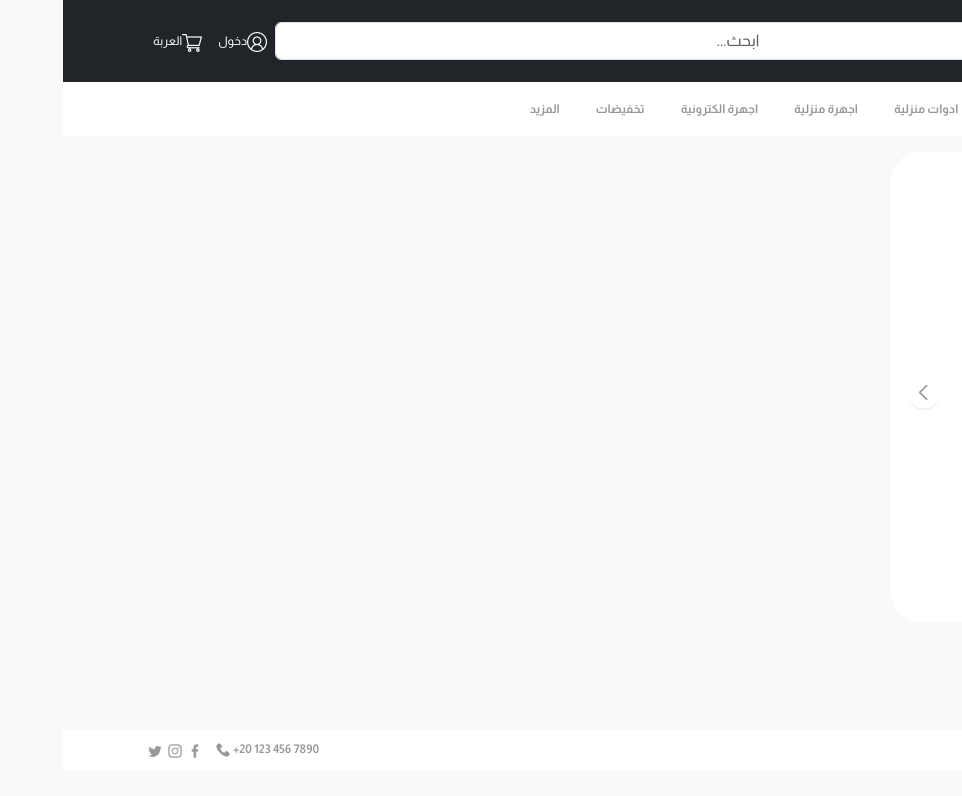
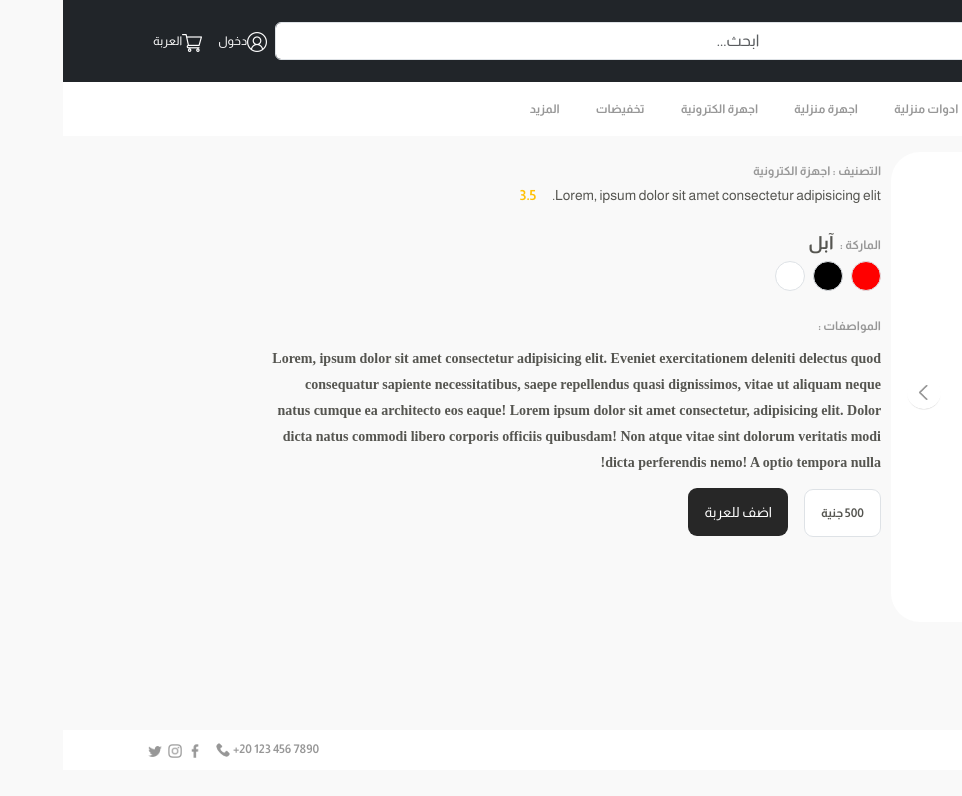
Before and after one commit to mohamedtarekdev/react-ecommerce, a React (Vite) app: page /product/1 in a window 1280 px wide. Shown: the top 796 px of the page, without its empty margins (318-1280 px from the left). Built offline with nearby package versions, Linux system fonts and the light colour scheme.

Commit message:
Add the section of the product description for the product details page (It will be refactoring later)

```diff
--- /dev/null
+++ b/src/components/ProductDescription.jsx
@@ -0,0 +1,77 @@
+import React from 'react';
+import { Col, Row } from 'react-bootstrap';
+
+const ProductDescription = () => {
+    const availableColors = ['red', 'black', 'white'];
+    return (
+        <div>
+            <Row className="mt-2">
+                <div className="cat-text">التصنيف : اجهزة الكترونية</div>
+            </Row>
+            <Row>
+                <Col md="8">
+                    <div className="cat-title d-inline">
+                        Lorem, ipsum dolor sit amet consectetur adipisicing
+                        elit.
+                        <div className="cat-rate d-inline mx-3">3.5</div>
+                    </div>
+                </Col>
+            </Row>
+            <Row>
+                <Col md="8" className="mt-4">
+                    <div className="cat-text d-inline">الماركة : </div>
+                    <div className="barnd-text d-inline mx-1">آبل</div>
+                </Col>
+            </Row>
+            <Row>
+                <Col md="8" className="mt-1 d-flex">
+                    {availableColors
+                        ? availableColors.map((color, index) => {
+                              return (
+                                  <div
+                                      key={index}
+                                      onClick={() => colorClick(index, color)}
+                                      className="color ms-2 border"
+                                      style={{
+                                          backgroundColor: color,
+                                      }}
+                                  ></div>
+                              );
+                          })
+                        : null}
+                </Col>
+            </Row>
+
+            <Row className="mt-4">
+                <div className="cat-text">المواصفات :</div>
+            </Row>
+            <Row className="mt-2">
+                <Col md="10">
+                    <div className="product-description d-inline">
+                        Lorem, ipsum dolor sit amet consectetur adipisicing
+                        elit. Eveniet exercitationem deleniti delectus quod
+                        consequatur sapiente necessitatibus, saepe repellendus
+                        quasi dignissimos, vitae ut aliquam neque natus cumque
+                        ea architecto eos eaque! Lorem ipsum dolor sit amet
+                        consectetur, adipisicing elit. Dolor dicta natus commodi
+                        libero corporis officiis quibusdam! Non atque vitae sint
+                        dolorum veritatis modi dicta perferendis nemo! A optio
+                        tempora nulla!
+                    </div>
+                </Col>
+            </Row>
+            <Row className="mt-4">
+                <Col md="12">
+                    <div className="product-price d-inline px-3 py-3 border">
+                        500 جنية
+                    </div>
+                    <div className="product-cart-add px-3 py-3 d-inline mx-3">
+                        اضف للعربة
+                    </div>
+                </Col>
+            </Row>
+        </div>
+    );
+};
+
+export default ProductDescription;
--- a/src/pages/ProductDetails.jsx
+++ b/src/pages/ProductDetails.jsx
@@ -6,6 +6,7 @@ import mobile2 from '../assets/images/mobile2.png';
 import mobile3 from '../assets/images/mobile3.png';
 import { Col, Container, Row } from 'react-bootstrap';
 import ProductGallery from '../components/ProductGallery';
+import ProductDescription from '../components/ProductDescription';
 
 const ProductDetails = () => {
     const images = [
@@ -27,7 +28,9 @@ const ProductDetails = () => {
                     <Col lg={4}>
                         <ProductGallery images={images} />
                     </Col>
-                    <Col lg={8}></Col>
+                    <Col lg={8}>
+                        <ProductDescription />
+                    </Col>
                 </Row>
             </Container>
         </div>
```
